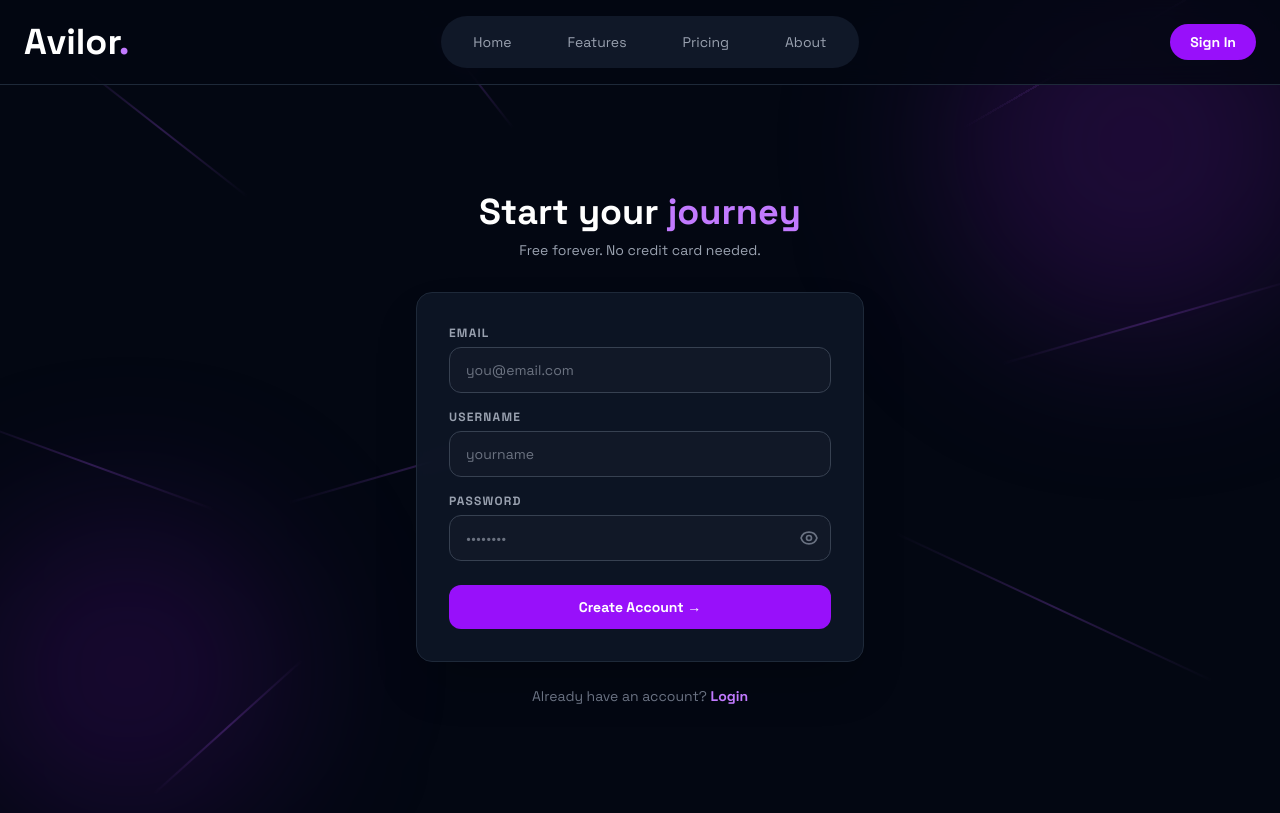
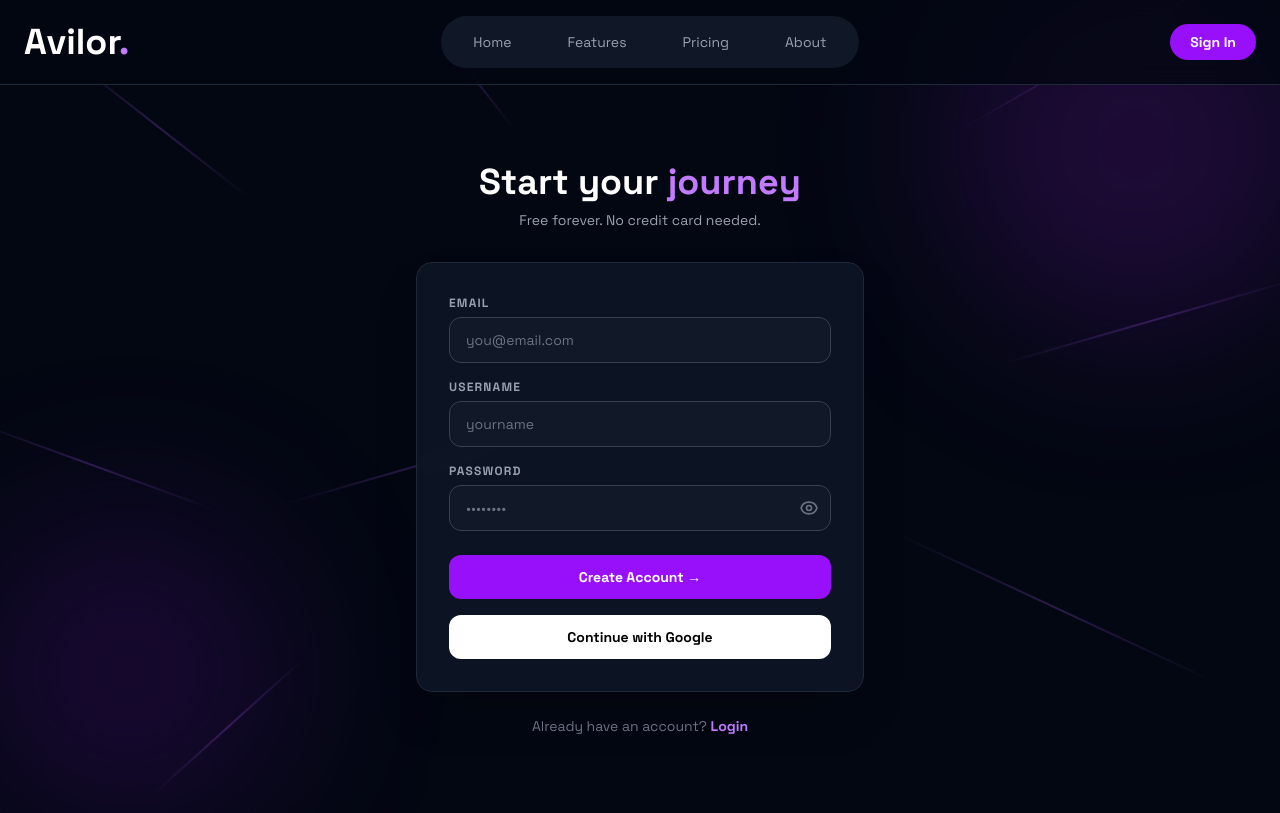
Before and after one commit to SatyamInnovates/Avilor, a FastAPI app: page /signup in a window 1280 px wide. Run offline with FastAPI, Linux system fonts and the light colour scheme.

Commit message:
creat account solved

```diff
--- a/template/signup.html
+++ b/template/signup.html
@@ -105,6 +105,14 @@
                             Create Account →
                         </button>
                     </div>
+
+                    <div class="field-4">
+                        <button type="button"
+                        onclick="googleLogin()"
+                        class="w-full bg-white text-black py-3 rounded-xl font-bold text-sm hover:bg-gray-200 transition">
+                        Continue with Google
+                        </button>
+                </div>
                 </form>
             </div>
 
@@ -128,6 +136,11 @@
         input.type = input.type === 'password' ? 'text' : 'password';
         icon.style.opacity = input.type === 'text' ? '0.5' : '1';
     }
+
+    async function googleLogin() {
+        window.location.href = "/google-login";
+    }
+
     </script>
 </body>
 </html>
```
Also changed, not shown: routers/auth.py (+14 -0 lines).
